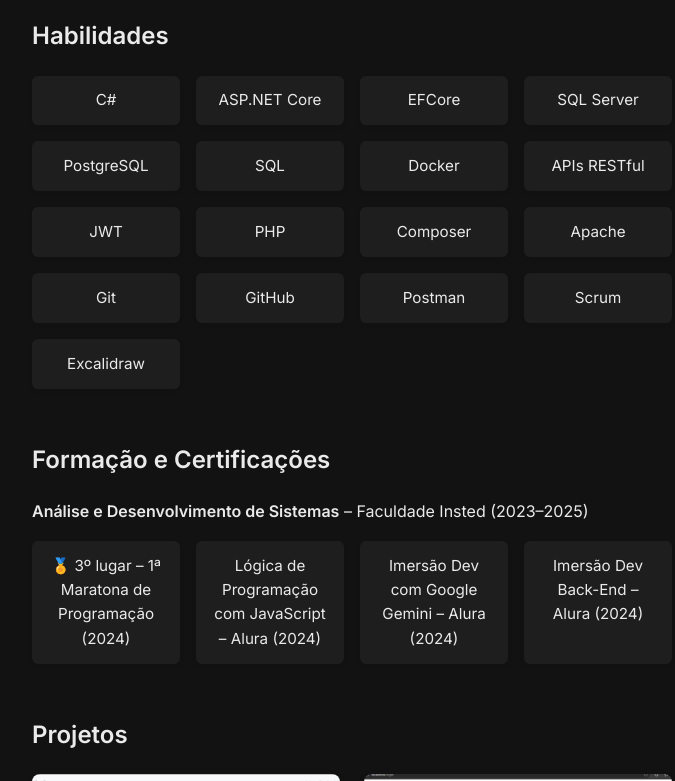
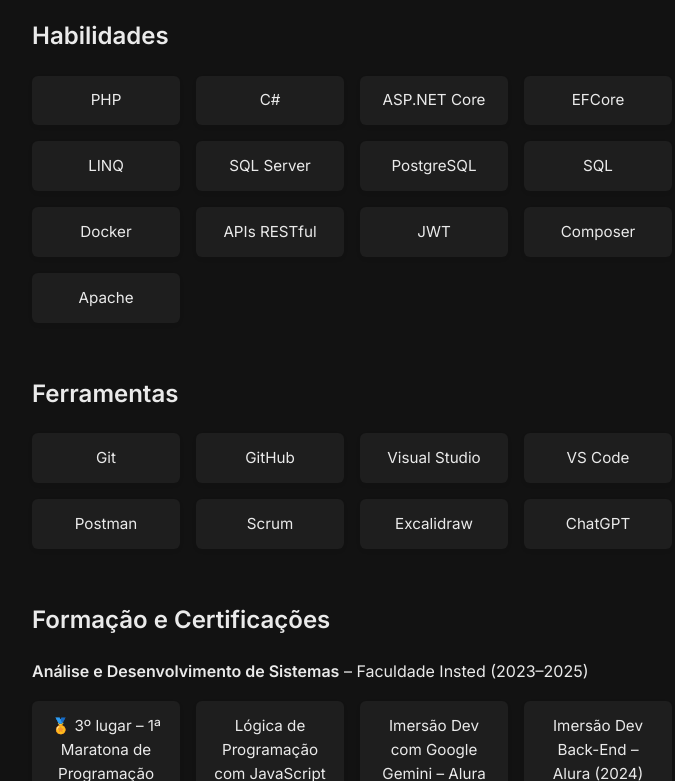
Before and after one commit to JoaoVicDS/Portfolio, a plain HTML site: page index.html in a window 1280 px wide. Shown: the part 449-1230 px from the top of the page, without its empty margins (288-963 px from the left). Drawn offline with nearby package versions, Linux system fonts and the light colour scheme.

Commit message:
Updated resume.New section for tools and new skills added.

```diff
--- a/index.html
+++ b/index.html
@@ -33,23 +33,33 @@
     <section id="habilidades">
       <h2>Habilidades</h2>
       <ul class="skills">
+        <li>PHP</li>
         <li>C#</li>
         <li>ASP.NET Core</li>
         <li>EFCore</li>
+        <li>LINQ</li>
         <li>SQL Server</li>
         <li>PostgreSQL</li>
         <li>SQL</li>
         <li>Docker</li>
         <li>APIs RESTful</li>
         <li>JWT</li>
-        <li>PHP</li>
         <li>Composer</li>
         <li>Apache</li>
+      </ul>
+    </section>
+
+    <section id="ferramentas">
+      <h2>Ferramentas</h2>
+      <ul class="skills">
         <li>Git</li>
         <li>GitHub</li>
+        <li>Visual Studio</li>
+        <li>VS Code</li>
         <li>Postman</li>
         <li>Scrum</li>
         <li>Excalidraw</li>
+        <li>ChatGPT</li>
       </ul>
     </section>
 
```
Also changed, not shown: 1 other file.
